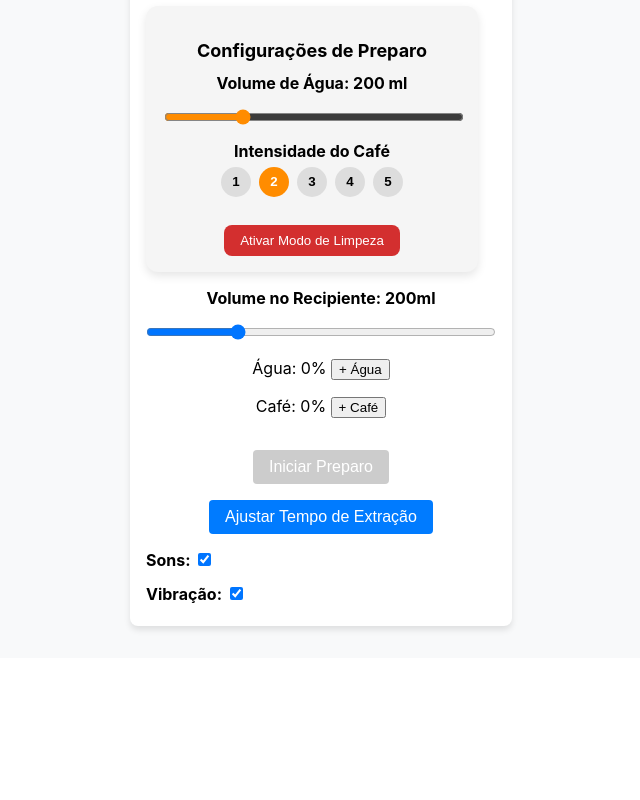
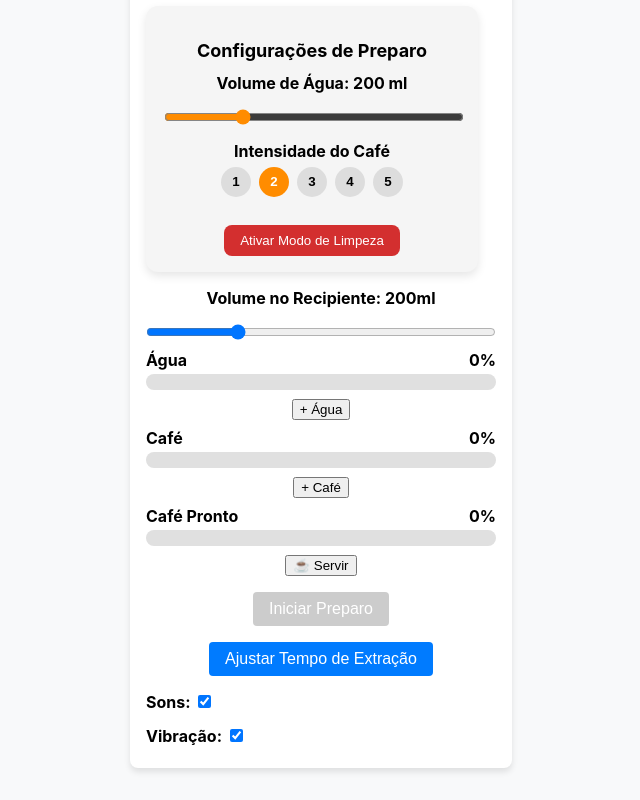
Before and after one commit to guilhermesmoreira/cafeteira, a React (Create React App) app: page /cafeteira3 in a window 1280 px wide. Shown: the part 421-1221 px from the top of the page, without its empty margins (319-959 px from the left). Before the commit the page ends 1079 px from the top, so only its background shows below. Built offline with nearby package versions, Linux system fonts and the light colour scheme.

Commit message:
Cafeteira 3 barras

```diff
--- a/src/paginas/cafeteira3/cafeteira3.js
+++ b/src/paginas/cafeteira3/cafeteira3.js
@@ -38,10 +38,10 @@ export default function Cafeteira3() {
   const [modo, setModo] = useState("preparo");
   const [agua, setAgua] = useState(0);
   const [cafe, setCafe] = useState(0);
+  const [cafePronto, setCafePronto] = useState(0);
   const [progresso, setProgresso] = useState(0);
   const [status, setStatus] = useState("Pronto");
   const [necessitaLimpeza, setNecessitaLimpeza] = useState(false);
-  const [intensidadeCafe, setIntensidadeCafe] = useState(3);
   const [temperatura, setTemperatura] = useState(92);
   const [tempoExtracao, setTempoExtracao] = useState(25);
   const [mostrarTempoModal, setMostrarTempoModal] = useState(false);
@@ -60,20 +60,6 @@ export default function Cafeteira3() {
     if (!vibracaoAtiva) return;
     navigator.vibrate(tipo === "curto" ? 100 : 400);
   };
-
-  useEffect(() => {
-    if (agua < 20) {
-      setStatus("Baixo Nível de Água");
-      playSound("beep.mp3");
-      vibrar("curto");
-    } else if (necessitaLimpeza) {
-      setStatus("Necessita Limpeza");
-      playSound("beep.mp3");
-      vibrar("curto");
-    } else {
-      setStatus("Pronto");
-    }
-  }, [agua, necessitaLimpeza]);
 
   const iniciar = () => {
     if (!ligada) return;
@@ -95,6 +81,7 @@ export default function Cafeteira3() {
         if (prev >= 100) {
           clearInterval(interval);
           setStatus("Pronto");
+          setCafePronto((prev) => Math.min(100, prev + 25));
           playSound(modo === "preparo" ? "somCafePronto.wav" : "somLimpar.wav");
           vibrar("longo");
           setNecessitaLimpeza(modo === "preparo");
@@ -108,24 +95,12 @@ export default function Cafeteira3() {
     playSound("beep.mp3");
   };
 
-  const ligarOuDesligar = () => {
-    setLigada((prev) => !prev);
-    playSound("beep.mp3");
-    vibrar("curto");
-  };
-
-  const abrirModalTempo = () => {
-    setMostrarTempoModal(true);
-  };
-
-  const confirmarTempo = () => {
-    setMostrarTempoModal(false);
-    playSound("beep.mp3");
-  };
-
-  const alterarVolume = (e) => {
-    setVolume(e.target.value);
-    playSound("beep.mp3");
+  const servirCafe = () => {
+    if (cafePronto >= 25) {
+      setCafePronto((prev) => prev - 25);
+      playSound("beep.mp3");
+      vibrar("curto");
+    }
   };
 
   return (
@@ -139,7 +114,7 @@ export default function Cafeteira3() {
             <LEDIndicator status={status} />
           </div>
 
-          <button onClick={ligarOuDesligar} className={styles.button}>
+          <button onClick={() => setLigada((prev) => !prev)} className={styles.button}>
             {ligada ? "Desligar" : "Ligar"}
           </button>
 
@@ -155,7 +130,7 @@ export default function Cafeteira3() {
           </div>
 
           <RotarySwitch onChange={setModo} />
-          <TouchPanel onConfigChange={() => {}} onCleanMode={() => setModo("limpeza")} />
+          <TouchPanel onConfigChange={() => { }} onCleanMode={() => setModo("limpeza")} />
 
           <div className={styles.volumeSection}>
             <label>Volume no Recipiente: {volume}ml</label>
@@ -164,25 +139,57 @@ export default function Cafeteira3() {
               min="100"
               max="500"
               value={volume}
-              onChange={alterarVolume}
+              onChange={(e) => setVolume(e.target.value)}
             />
           </div>
 
           <div className={styles.insumos}>
-            <p>Água: {agua}% <button onClick={() => setAgua(100)}>+ Água</button></p>
-            <p>Café: {cafe}% <button onClick={() => setCafe(100)}>+ Café</button></p>
+            <div className={styles.barraLabel}>
+              <span>Água</span>
+              <span>{agua}%</span>
+            </div>
+            <div className={styles.barra}>
+              <div
+                className={`${styles.barraInterna} ${styles.barraAgua}`}
+                style={{ width: `${agua}%` }}
+              ></div>
+            </div>
+
+            <Progress value={agua} />
+            <button onClick={() => setAgua(100)}>+ Água</button>
+
+            <div className={styles.barraLabel}>
+              <span>Café</span>
+              <span>{cafe}%</span>
+            </div>
+            <div className={styles.barra}>
+              <div
+                className={`${styles.barraInterna} ${styles.barraCafe}`}
+                style={{ width: `${cafe}%` }}
+              ></div>
+            </div>
+
+            <Progress value={cafe} />
+            <button onClick={() => setCafe(100)}>+ Café</button>
+
+            <div className={styles.barraLabel}>
+              <span>Café Pronto</span>
+              <span>{cafePronto}%</span>
+            </div>
+            <div className={styles.barra}>
+              <div
+                className={`${styles.barraInterna} ${styles.barraPronto}`}
+                style={{ width: `${cafePronto}%` }}
+              ></div>
+            </div>
+
+            <Progress value={cafePronto} />
+            <button onClick={servirCafe}>☕ Servir</button>
           </div>
 
-          {status === "Preparando Café" && (
+          {(status === "Preparando Café" || status === "Limpando Máquina") && (
             <>
               <p>Tempo de Extração: {tempoExtracao} segundos</p>
-              <Progress value={progresso} />
-            </>
-          )}
-
-          {status === "Limpando Máquina" && (
-            <>
-              <p>Realizando limpeza...</p>
               <Progress value={progresso} />
             </>
           )}
@@ -195,7 +202,7 @@ export default function Cafeteira3() {
             Iniciar {modo === "preparo" ? "Preparo" : "Limpeza"}
           </button>
 
-          <button className={styles.button} onClick={abrirModalTempo}>
+          <button className={styles.button} onClick={() => setMostrarTempoModal(true)}>
             Ajustar Tempo de Extração
           </button>
 
@@ -210,7 +217,7 @@ export default function Cafeteira3() {
                   max="60"
                   onChange={(e) => setTempoExtracao(Number(e.target.value))}
                 />
-                <button onClick={confirmarTempo} className={styles.button}>
+                <button onClick={() => setMostrarTempoModal(false)} className={styles.button}>
                   Pronto
                 </button>
               </div>
--- a/src/paginas/cafeteira3/cafeteira3.module.css
+++ b/src/paginas/cafeteira3/cafeteira3.module.css
@@ -47,14 +47,16 @@
   margin-top: 1rem;
 }
 
-.temperaturaSection, .volumeSection {
+.temperaturaSection,
+.volumeSection {
   margin-top: 1rem;
   display: flex;
   flex-direction: column;
   align-items: center;
 }
 
-.temperaturaSection input, .volumeSection input {
+.temperaturaSection input,
+.volumeSection input {
   width: 100%;
   margin-top: 0.5rem;
 }
@@ -99,3 +101,89 @@
   background-color: #fff3cd;
   color: #856404;
 }
+
+.alert.error {
+  background-color: #f8d7da;
+  color: #721c24;
+}
+
+.alert.success {
+  background-color: #d4edda;
+  color: #155724;
+}
+
+/* Novas barras de insumos e café pronto */
+
+.barras {
+  width: 100%;
+  margin-top: 1rem;
+}
+
+.barraLabel {
+  display: flex;
+  justify-content: space-between;
+  align-items: center;
+  margin: 0.5rem 0 0.25rem 0;
+  font-weight: bold;
+}
+
+.barra {
+  width: 100%;
+  height: 16px;
+  background-color: #e0e0e0;
+  border-radius: 8px;
+  overflow: hidden;
+  margin-bottom: 0.5rem;
+}
+
+.barraInterna {
+  height: 100%;
+  transition: width 0.3s ease;
+}
+
+.barraAgua {
+  background-color: #4da6ff;
+}
+
+.barraCafe {
+  background-color: #964B00;
+}
+
+.barraPronto {
+  background-color: #6e4b1f;
+}
+
+/* Torneira para servir café pronto */
+
+.torneira {
+  width: 40px;
+  height: 60px;
+  margin: 20px auto;
+  cursor: pointer;
+  display: flex;
+  flex-direction: column;
+  align-items: center;
+  justify-content: flex-start;
+  transition: transform 0.2s ease;
+}
+
+.torneira:hover {
+  transform: scale(1.05);
+}
+
+.tracoHorizontal {
+  width: 40px;
+  height: 10px;
+  background-color: #6e4b1f;
+}
+
+.tracoVertical {
+  width: 10px;
+  height: 30px;
+  background-color: #6e4b1f;
+}
+
+.torneiraDesativada {
+  opacity: 0.4;
+  pointer-events: none;
+}
```
